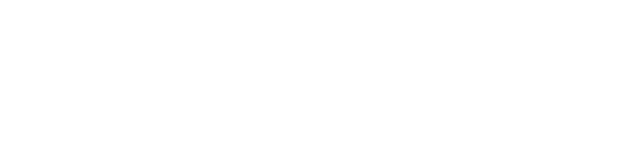
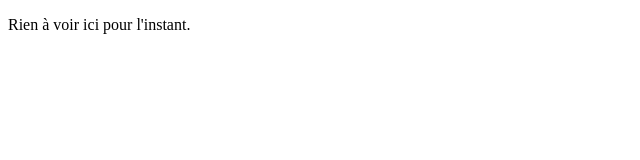
Before and after one commit to Eliot10/Eliot10, a plain HTML site: page index.html in a window 1280 px wide. Shown: the whole page, without its empty margins (0-640 px from the left). Drawn offline with Linux system fonts and the light colour scheme.

Commit message:
Update index.html

```diff
--- a/index.html
+++ b/index.html
@@ -5,6 +5,8 @@
     <title>Accueil</title>
   </head>
   <body>
-
+    <p>
+    Rien à voir ici pour l'instant.
+    </p>
   </body>
 </html>
```
